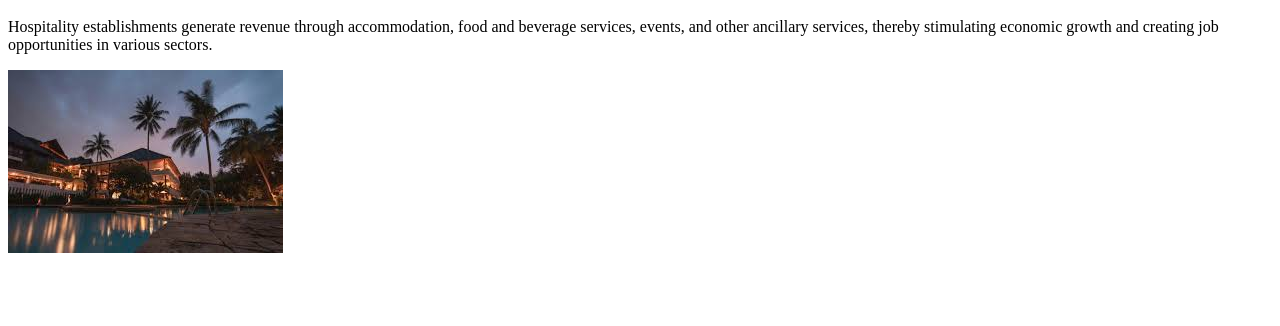
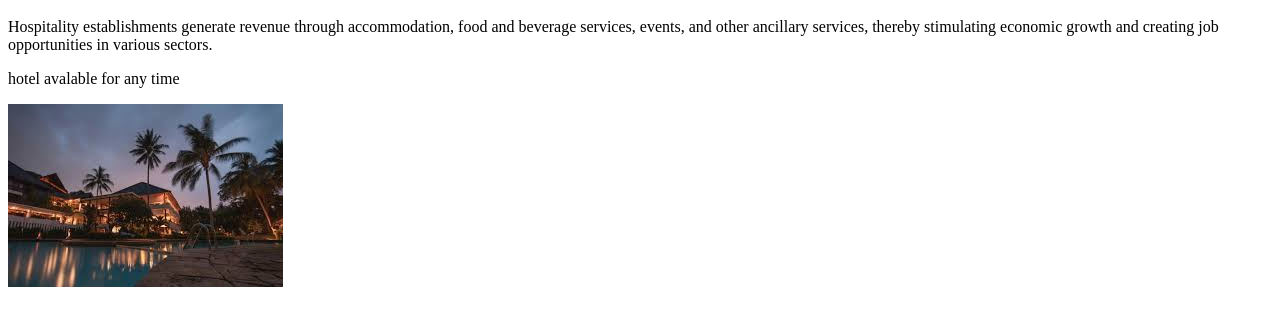
Before and after one commit to manikandan815/New-folder--2-, a plain HTML site: page index.html in a window 1280 px wide. Shown: the part 120-446 px from the top of the page. Drawn offline with Linux system fonts and the light colour scheme.

Commit message:
added one line

```diff
--- a/index.html
+++ b/index.html
@@ -9,7 +9,7 @@
     <h1> V2 HOTEL </h1>
     <h1> V2 HOTEL 2</h1>
     <p>Hospitality establishments generate revenue through accommodation, food and beverage services, events, and other ancillary services, thereby stimulating economic growth and creating job opportunities in various sectors.</p>
-
+    <p> hotel avalable for any time</p>
     <img width5="400px" src="profile.jfif" alt="">
 
 </body>
```
